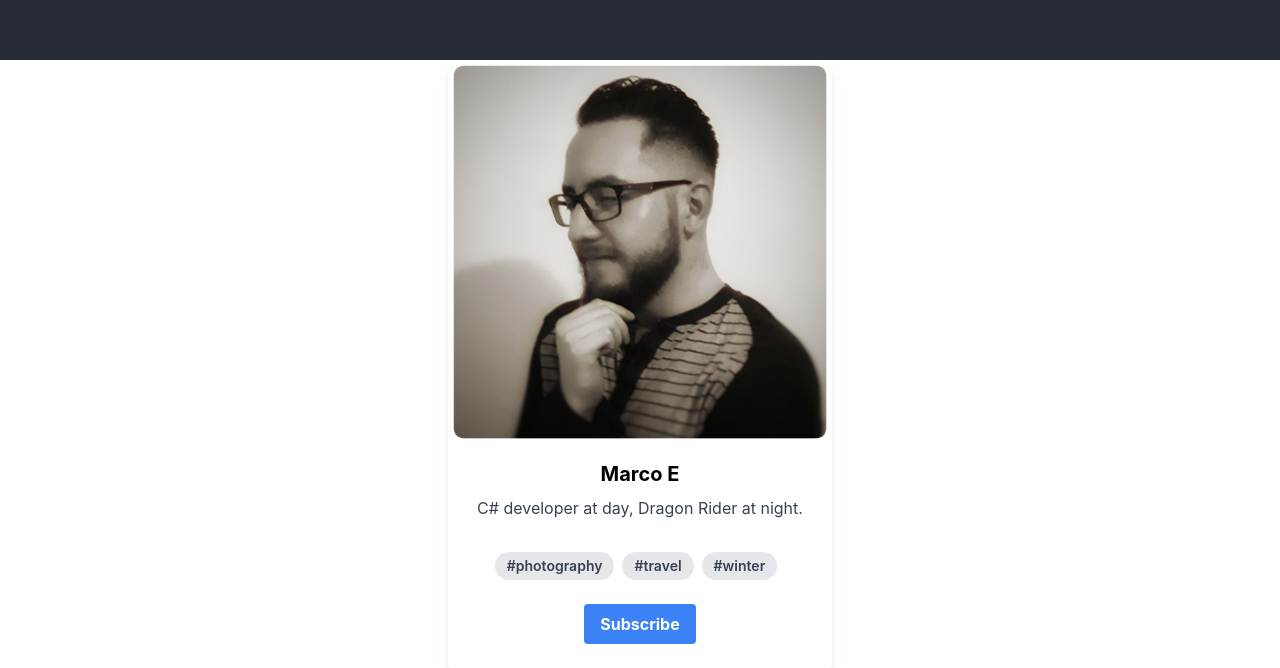
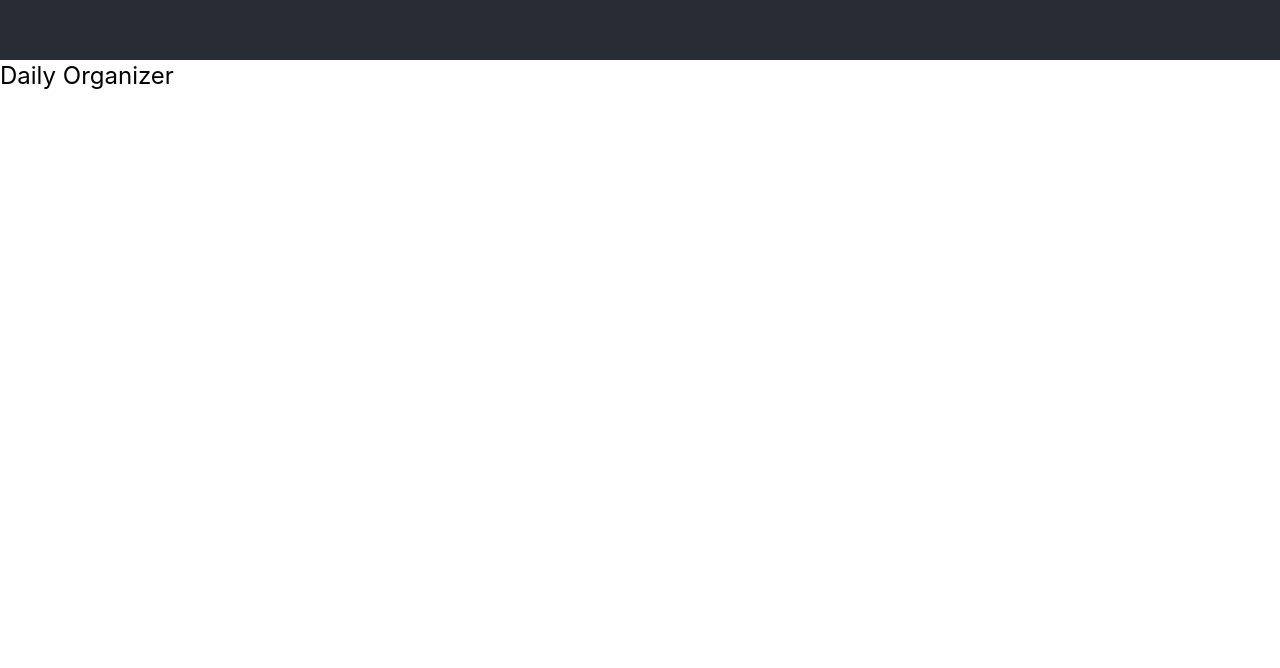
Before and after one commit to marcoandre1/marcoandre1.github.io, a React (Create React App) app: page / in a window 1280 px wide. Shown: the part 740-1408 px from the top of the page. After the commit the page ends 832 px from the top, so only its background shows below. Built offline with nearby package versions, Linux system fonts and the light colour scheme.

Commit message:
Add routing and navigation

```diff
--- a/package.json
+++ b/package.json
@@ -17,7 +17,7 @@
   },
   "husky": {
     "hooks": {
-    "pre-commit": "lint-staged"
+      "pre-commit": "lint-staged"
     }
   },
   "lint-staged": {
@@ -48,6 +48,8 @@
     "prettier": "^2.2.1",
     "react": "^16.13.1",
     "react-dom": "^16.13.1",
+    "react-redux": "^7.2.2",
+    "react-router-dom": "^5.2.0",
     "react-scripts": "4.0.1",
     "redux": "^4.0.5",
     "tailwindcss": "^2.0.1"
--- a/src/App.js
+++ b/src/App.js
@@ -1,10 +1,11 @@
 import React, { Component } from "react";
+import { Provider } from "react-redux";
+import { store } from "./store";
+import { ConnectedDashboard } from "./components/Dashboard";
+import { BrowserRouter, Route } from "react-router-dom";
+import { ConnectedNavigation } from "./components/Navigation";
 import logo from "./logo.svg";
-import profile from "./images/profile.png";
 import "./App.css";
-import { store } from "./store";
-
-console.log(store.getState());
 
 class App extends Component {
   render() {
@@ -18,31 +19,18 @@ class App extends Component {
           <p>This personal website is under construction.</p>
           <p>2020 update! (One more time!)</p>
         </header>
-        <div className="flex justify-center">
-          <div className="component-highlight max-w-sm rounded overflow-hidden shadow-lg items-center">
-            <img className="w-full" src={profile} alt="Profile" />
-            <div className="px-6 py-4">
-              <div className="font-bold text-xl mb-2">Marco E</div>
-              <p className="text-gray-700 text-base">
-                C# developer at day, Dragon Rider at night.
-              </p>
+        <BrowserRouter>
+          <Provider store={store}>
+            <div className="flex">
+              <ConnectedNavigation />
+              <Route
+                exact
+                path={`/dashboard`}
+                render={() => <ConnectedDashboard />}
+              />
             </div>
-            <div className="px-6 pt-4 pb-2">
-              <span className="component-sub-highlight inline-block bg-gray-200 rounded-full px-3 py-1 text-sm font-semibold text-gray-700 mr-2 mb-2">
-                #photography
-              </span>
-              <span className="component-sub-highlight inline-block bg-gray-200 rounded-full px-3 py-1 text-sm font-semibold text-gray-700 mr-2 mb-2">
-                #travel
-              </span>
-              <span className="component-sub-highlight inline-block bg-gray-200 rounded-full px-3 py-1 text-sm font-semibold text-gray-700 mr-2 mb-2">
-                #winter
-              </span>
-              <div className="px-6 py-4 component-sub-highlight ">
-                <button className="btn-blue">Subscribe</button>
-              </div>
-            </div>
-          </div>
-        </div>
+          </Provider>
+        </BrowserRouter>
       </div>
     );
   }
--- /dev/null
+++ b/src/components/Dashboard.jsx
@@ -0,0 +1,20 @@
+import React from "react";
+import { connect } from "react-redux";
+import { ConnectedTaskList } from "./TaskList";
+
+export const Dashboard = ({ groups }) => (
+  <div>
+    <h2>Dashboard</h2>
+    {groups.map((group) => (
+      <ConnectedTaskList key={group.id} id={group.id} name={group.name} />
+    ))}
+  </div>
+);
+
+function mapStateToProps(state) {
+  return {
+    groups: state.groups,
+  };
+}
+
+export const ConnectedDashboard = connect(mapStateToProps)(Dashboard);
--- /dev/null
+++ b/src/components/Navigation.jsx
@@ -0,0 +1,13 @@
+import React from "react";
+import { connect } from "react-redux";
+import { Link } from "react-router-dom";
+
+const Navigation = () => (
+  <div className="header">
+    <Link to={`/dashboard`}>
+      <h1>Daily Organizer</h1>
+    </Link>
+  </div>
+);
+
+export const ConnectedNavigation = connect((state) => state)(Navigation);
--- /dev/null
+++ b/src/components/TaskList.jsx
@@ -0,0 +1,42 @@
+import React from "react";
+import { connect } from "react-redux";
+import profile from "../images/profile.png";
+
+export const TaskList = ({ tasks, name }) => (
+  <div className="component-highlight max-w-sm rounded overflow-hidden shadow-lg items-center">
+    <img className="w-full" src={profile} alt="Profile" />
+    <div className="px-6 py-4">
+      <div className="font-bold text-xl mb-2">{name}</div>
+      <p className="text-gray-700 text-base">
+        {tasks.map((task) => (
+          <div key={task.id}>{task.name}</div>
+        ))}
+      </p>
+    </div>
+    <div className="px-6 pt-4 pb-2">
+      <span className="component-sub-highlight inline-block bg-gray-200 rounded-full px-3 py-1 text-sm font-semibold text-gray-700 mr-2 mb-2">
+        #photography
+      </span>
+      <span className="component-sub-highlight inline-block bg-gray-200 rounded-full px-3 py-1 text-sm font-semibold text-gray-700 mr-2 mb-2">
+        #travel
+      </span>
+      <span className="component-sub-highlight inline-block bg-gray-200 rounded-full px-3 py-1 text-sm font-semibold text-gray-700 mr-2 mb-2">
+        #winter
+      </span>
+      <div className="px-6 py-4 component-sub-highlight ">
+        <button className="btn-blue">Subscribe</button>
+      </div>
+    </div>
+  </div>
+);
+
+const mapStateToProps = (state, ownProps) => {
+  let groupID = ownProps.id;
+  return {
+    name: ownProps.name,
+    id: groupID,
+    tasks: state.tasks.filter((task) => task.group === groupID),
+  };
+};
+
+export const ConnectedTaskList = connect(mapStateToProps)(TaskList);
```
Also changed, not shown: 1 other file (tests, documents, lock files or other folders).
